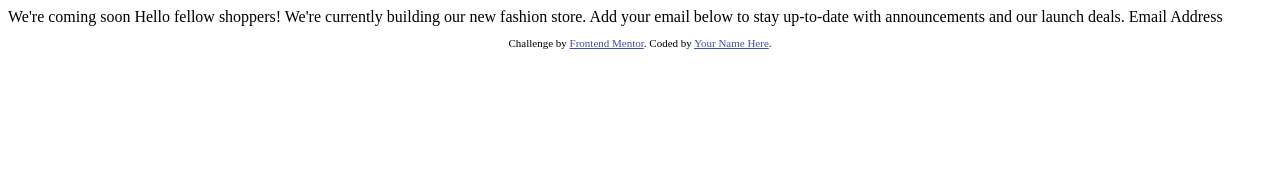
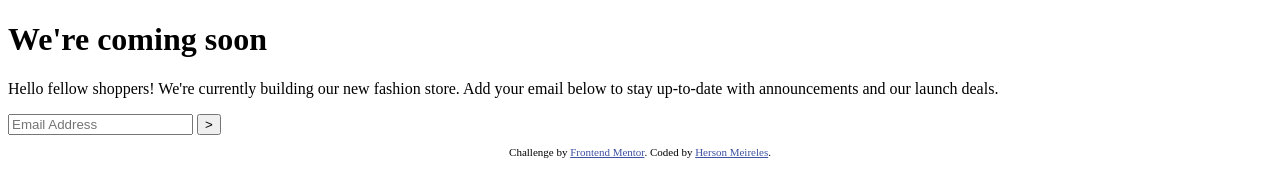
Before and after one commit to Hersonmei/Base-Apparel-coming-soon-page, a plain HTML site: page index.html in a window 1280 px wide. Drawn offline with Linux system fonts and the light colour scheme.

Commit message:
Estruturação HTML

```diff
--- a/index.html
+++ b/index.html
@@ -7,7 +7,6 @@
   <link rel="icon" type="image/png" sizes="32x32" href="./images/favicon-32x32.png">
 
   <title>Frontend Mentor | Base Apparel coming soon page</title>
-
   <!-- Feel free to remove these styles or customise in your own stylesheet 👍 -->
   <style>
     .attribution { font-size: 11px; text-align: center; }
@@ -16,17 +15,23 @@
 </head>
 <body>
 
-  We're coming soon
+  <h1>We're <span>coming soon</span></h1>
 
-  Hello fellow shoppers! We're currently building our new fashion store.
-  Add your email below to stay up-to-date with announcements and our launch deals.
+  <p>
+    Hello fellow shoppers! We're currently building our new fashion store.
+    Add your email below to stay up-to-date with announcements and our launch deals.
+  </p>
 
-  Email Address
+  <form action="">
+    <input type="email" name="email" id="email" placeholder="Email Address">
+    <input type="submit" value=">">
+  </form>
+
 
   <footer>
     <p class="attribution">
       Challenge by <a href="https://www.frontendmentor.io?ref=challenge" target="_blank">Frontend Mentor</a>.
-      Coded by <a href="#">Your Name Here</a>.
+      Coded by <a href="#">Herson Meireles</a>.
     </p>
   </footer>
 </body>
```
